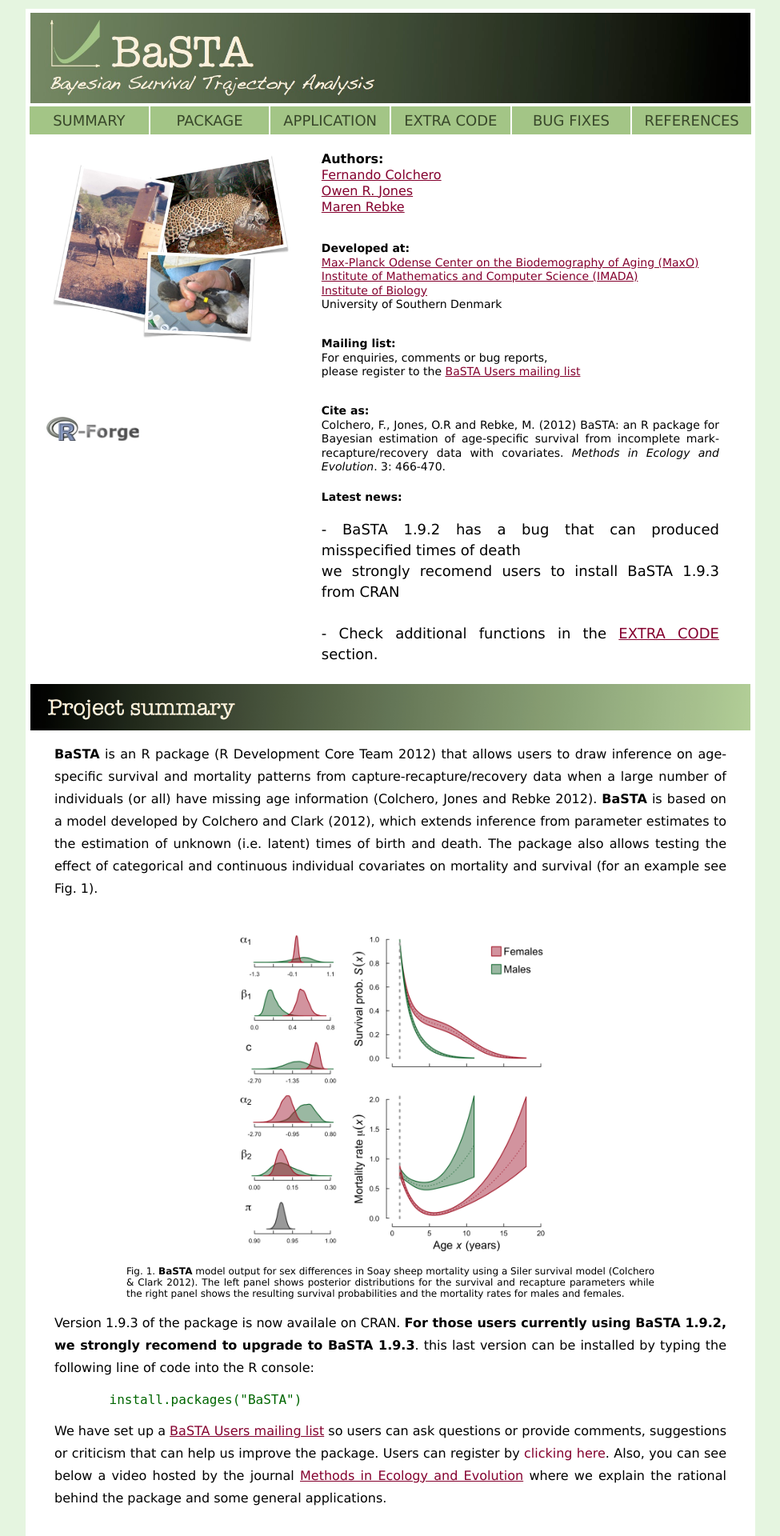
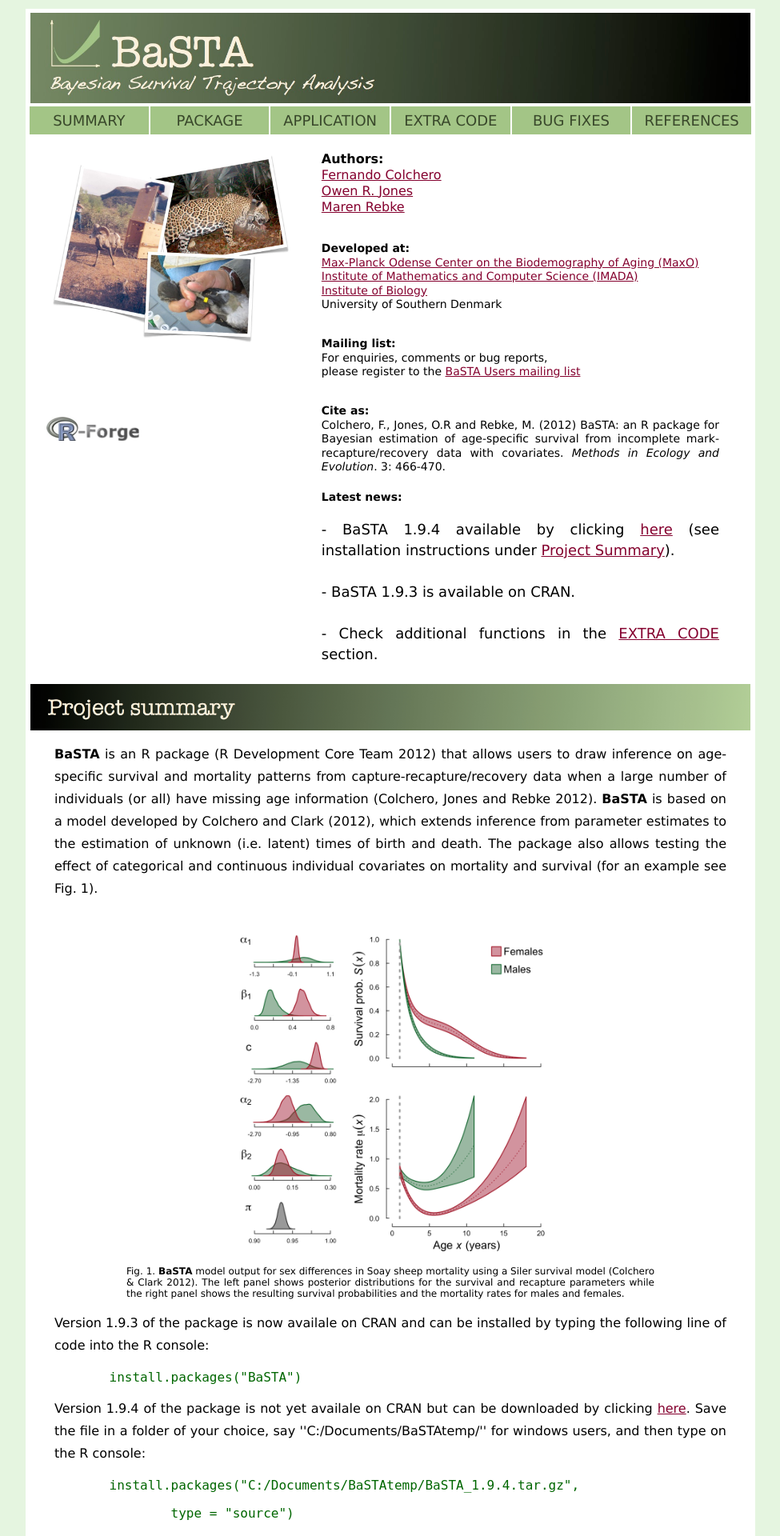
Before and after one commit to rforge/basta, a PHP site: page / in a window 1280 px wide. Shown: the top 1920 px of the page at 80% size, without its empty margins (152-1127 px from the left). Run offline with PHP 8.4, Linux system fonts and the light colour scheme.

Commit message:
Updated website with BaSTA 1.9.4
git-svn-id: svn://svn.r-forge.r-project.org/svnroot/basta@799 edb9625f-4e0d-4859-8d74-9fd3b1da38cb

```diff
--- a/www/index.php
+++ b/www/index.php
@@ -82,7 +82,7 @@ echo '<?xml version="1.0" encoding="UTF-8"?>';
 														<p align="left" style="font-size:14px;line-height:1.25;text-align:justify"><br><b>Cite as:</b><br>Colchero, F., Jones, O.R and Rebke, M. (2012) BaSTA: an R package for Bayesian estimation of age-specific survival from incomplete mark-recapture/recovery data with covariates. <i>Methods in Ecology and Evolution</i>. 3: 466-470.</p>
 														<p></p>
 														<p style="font-size:14px;line-height:1.45;text-align:justify"><b>Latest news:</b></p>
-                            <p style="font-size:18px;line-height:1.45;text-align:justify">- BaSTA 1.9.2 has a bug that can produced misspecified times of death <br> we strongly recomend users to install BaSTA 1.9.3 from CRAN<br><br>- Check additional functions in the <a href="#extra" rel="nofollow" style="color:#84002E;font-family:verdana" target="_blank">EXTRA CODE</a> section.</p>
+                            <p style="font-size:18px;line-height:1.45;text-align:justify">- BaSTA 1.9.4 available by clicking <a href="BaSTA_1.9.4.tar.gz" rel="nofollow" style="color:#84002E;font-family:verdana" target="_blank">here</a> (see installation instructions under <a href="#summary"  rel="nofollow" style="color:#84002E;font-family:verdana" target="_blank">Project Summary</a>). <br><br> - BaSTA 1.9.3 is available on CRAN.<br><br>- Check additional functions in the <a href="#extra" rel="nofollow" style="color:#84002E;font-family:verdana" target="_blank">EXTRA CODE</a> section.</p>
 													</td>
 												</tr>
 											</tbody>
@@ -97,17 +97,14 @@ echo '<?xml version="1.0" encoding="UTF-8"?>';
 													<p class="parag"><b>BaSTA</b> is an R package (R Development Core Team 2012) that allows users to draw inference on age-specific survival and mortality patterns from capture-recapture/recovery data when a large number of individuals (or all) have missing age information (Colchero, Jones and Rebke 2012). <b>BaSTA</b> is based on a model developed by Colchero and Clark (2012), which extends inference from parameter estimates to the estimation of unknown (i.e. latent) times of birth and death. The package also allows testing the effect of categorical and continuous individual covariates on mortality and survival (for an example see Fig. 1).</p>
 													<p style="text-align:center"><br><img style="margin:0px;padding:0px;border:none" width="400px" align="middle" src="Sheep.png"><br></p>
 													<p class="caption">Fig. 1. <b>BaSTA</b> model output for sex differences in Soay sheep mortality using a Siler survival model (Colchero & Clark 2012). The left panel shows posterior distributions for the survival and recapture parameters while the right panel shows the resulting survival probabilities and the mortality rates for males and females.</p>
-													<!--<p class="parag">Version 1.9.2 of the package is now availale on CRAN. However, we strongly recomend users to install version and can be installed by typing the following line of code into the R console: <br></p>
+													<p class="parag">Version 1.9.3 of the package is now availale on CRAN and can be installed by typing the following line of code into the R console: <br></p>
 													<p style="font-size:16px;padding-left:60px;padding-right:60px"><code style="color:#006600">&nbsp;&nbsp;&nbsp;&nbsp;install.packages("BaSTA")</code><br></p>
-													<p class="parag">However, we strongly recomend users to install the latest stable version, <b>BaSTA</b> (vers. 1.9.3), which should be available on CRAN in the next few days. This last version can be currently installed either from from R forge by typing:<br></p>
+													<!--<p class="parag">However, we strongly recomend users to install the latest stable version, <b>BaSTA</b> (vers. 1.9.3), which should be available on CRAN in the next few days. This last version can be currently installed either from from R forge by typing:<br></p>
 													<p style="font-size:16px;padding-left:60px;padding-right:60px"><code style="color:#006600">&nbsp;&nbsp;&nbsp;&nbsp;install.packages("BaSTA", repos="http://R-Forge.R-project.org",</code><br></p>
+													<p style="font-size:16px;padding-left:60px;padding-right:60px"><code style="color:#006600">&nbsp;&nbsp;&nbsp;&nbsp;&nbsp;&nbsp;&nbsp;&nbsp;&nbsp;&nbsp;&nbsp;&nbsp;type = "source")</code><br></p>-->
+													<p class="parag">Version 1.9.4 of the package is not yet availale on CRAN but can be downloaded by clicking <a href="BaSTA_1.9.4.tar.gz" rel="nofollow" style="color:#84002E;font-family:verdana" target="_blank">here</a>. Save the file in a folder of your choice, say ''C:/Documents/BaSTAtemp/'' for windows users, and then type on the R console:<br></p>
+													<p style="font-size:16px;padding-left:60px;padding-right:60px"><code style="color:#006600">&nbsp;&nbsp;&nbsp;&nbsp;install.packages("C:/Documents/BaSTAtemp/BaSTA_1.9.4.tar.gz", </code><br></p>
 													<p style="font-size:16px;padding-left:60px;padding-right:60px"><code style="color:#006600">&nbsp;&nbsp;&nbsp;&nbsp;&nbsp;&nbsp;&nbsp;&nbsp;&nbsp;&nbsp;&nbsp;&nbsp;type = "source")</code><br></p>
-													<p class="parag"><b>BaSTA 1.8 has important updates and improvements, so we stronlgy recomend users to install it.</b><br></p>-->
-													<p class="parag">Version 1.9.3 of the package is now availale on CRAN. <b>For those users currently using BaSTA 1.9.2, we strongly recomend to upgrade to BaSTA 1.9.3</b>. this last version can be installed by typing the following line of code into the R console: <br></p>
-													<p style="font-size:16px;padding-left:60px;padding-right:60px"><code style="color:#006600">&nbsp;&nbsp;&nbsp;&nbsp;install.packages("BaSTA")</code><br></p>
-                          <!-- <p class="parag">To install it now, you can download it by clicking <a href="BaSTA_1.9.3.tar.gz" rel="nofollow" style="color:#84002E;font-family:verdana" target="_blank">here</a>. Save the file in a folder of your choice, say ''C:/Documents/BaSTAtemp/'' for windows users, and then type on the R console:<br></p>
-													<p style="font-size:16px;padding-left:60px;padding-right:60px"><code style="color:#006600">&nbsp;&nbsp;&nbsp;&nbsp;install.packages("C:/Documents/BaSTAtemp/BaSTA_1.9.3.tar.gz", </code><br></p>
-													<p style="font-size:16px;padding-left:60px;padding-right:60px"><code style="color:#006600">&nbsp;&nbsp;&nbsp;&nbsp;&nbsp;&nbsp;&nbsp;&nbsp;&nbsp;&nbsp;&nbsp;&nbsp;type = "source")</code><br></p>-->
 													<p class="parag">We have set up a <a href="http://lists.r-forge.r-project.org/mailman/listinfo/basta-users"  rel="nofollow" style="color:#84002E">BaSTA Users mailing list</a> so users can ask questions or provide comments, suggestions or criticism that can help us improve the package. Users can register by <a href="https://lists.r-forge.r-project.org/cgi-bin/mailman/listinfo/basta-users"  rel="nofollow" class="intext">clicking here</a>. Also, you can see below a video hosted by the journal <a href="http://www.methodsinecologyandevolution.org/" rel="nofollow" style="color:#84002E;font-family:verdana" target="_blank">Methods in Ecology and Evolution</a> where we explain the rational behind the package and some general applications.<br></p>
 													<p><br></p>
 													<p style="text-align:center"><iframe width="480" height="270" src="http://www.youtube.com/embed/OLFzY3vHVOQ" frameborder="0" allowfullscreen style="display:block;margin:5px auto"></iframe></p>
@@ -225,6 +222,12 @@ echo '<?xml version="1.0" encoding="UTF-8"?>';
 													<p></p>
 													<a name="bugs"></a>
 													<img alt="Upgrades" border="0" width="900px" src="bugs.jpg?">
+													<p class="parag"><b>BaSTA 1.9.4</b> Not in CRAN yet: <br></p>
+													<ul>
+														<li>Fixed a bug that produced the following ''Error in FUN(newX[, i], ...) : invalid 'type' (character) of argument.'' when using covariates.</li>
+													</ul>
+													<p></p>
+													<hr>
 													<p class="parag"><b>BaSTA 1.9.3</b> In CRAN (01/03/2014): <br></p>
 													<ul>
 														<li>Fixed a bug in version 1.9.2 that in some cases assigned proposed ages at death to the wrong individuals.</li>
```
Also changed, not shown: 1 other file.
